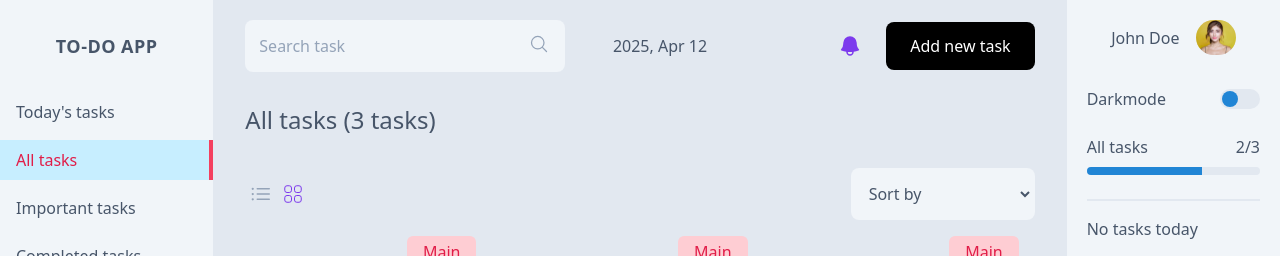
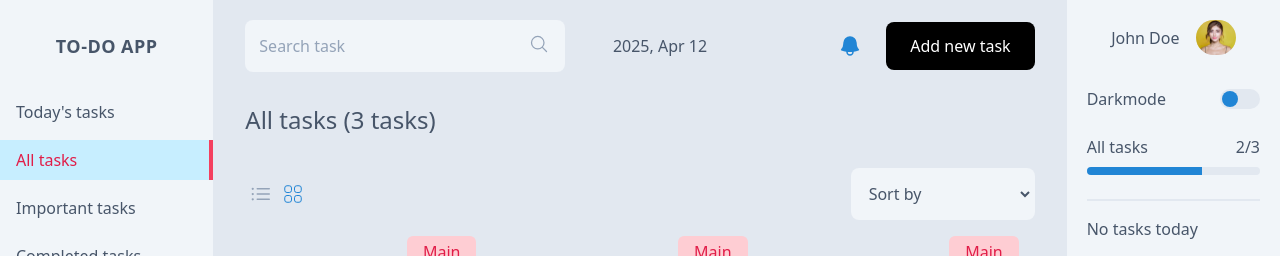
Before and after one commit to Shayan-Mst/todo-applist, a React (Create React App) app: page / in a window 1280 px wide. Shown: the top 256 px of the page. Built offline with nearby package versions, Linux system fonts and the light colour scheme.

Commit message:
tasksection done

```diff
--- a/src/components/TasksSection/ButtonsSort.tsx
+++ b/src/components/TasksSection/ButtonsSort.tsx
@@ -19,10 +19,10 @@ const ButtonsSort: React.FC<{
   return (
     <div className="flex children-styles">
       <button onClick={() => setIsListInView1(true)} title="view in list">
-        <IconView1 className={isListInView1 ? "text-violet-600" : ""} />
+        <IconView1 className={isListInView1 ? "text-sky" : ""} />
       </button>
       <button onClick={() => setIsListInView1(false)} title="view in grid">
-        <IconView2 className={!isListInView1 ? "text-violet-600" : ""} />
+        <IconView2 className={!isListInView1 ? "text-sky" : ""} />
       </button>
       <select
         className="ml-auto inputStyles"
--- a/src/components/TasksSection/Notification.tsx
+++ b/src/components/TasksSection/Notification.tsx
@@ -34,7 +34,7 @@ const Notification: React.FC = () => {
         className={`relative ${tasksToShow.length ? classHasNotification : ""}`}
         title="see notifications"
       >
-        <IconBell className="fill-violet-600 w-5 h-5 md:w-6 md:h-6 dark:fill-violet-800" />
+        <IconBell className="fill-sky w-5 h-5 md:w-6 md:h-6" />
       </button>
       {notificationIsVisible && (
         <div className="absolute bg-slate-100 dark:bg-slate-800 top-full rounded-md right-0 p-3 w-52 border border-slate-300 dark:border-slate-700">
@@ -48,7 +48,7 @@ const Notification: React.FC = () => {
                   <li key={task.id} className="py-1">
                     <Link
                       to={`/task/${task.id}`}
-                      className="hover:text-slate-200 transition"
+                      className="hover:text-sky transition"
                     >
                       {task.title}
                     </Link>
--- a/src/components/TasksSection/SearchField.tsx
+++ b/src/components/TasksSection/SearchField.tsx
@@ -12,7 +12,7 @@ const ItemSearch: React.FC<{ task: Task }> = ({ task }) => {
     <li key={task.id} className="py-2">
       <Link
         to={`/task/${task.id}`}
-        className="flex justify-between transition hover:text-rose-500 dark:hover:text-slate-200"
+        className="flex justify-between transition hover:text-sky dark:hover:text-sky"
       >
         <span>{task.title}</span>
         <span>{dateFormated}</span>
@@ -80,7 +80,7 @@ const SearchField: React.FC = () => {
                 </ul>
                 <button
                   onClick={navigateToSearchResults}
-                  className="bg-rose-100 w-full p-2 rounded-md text-rose-600 dark:bg-slate-700/[.3] dark:text-slate-200"
+                  className="bg-sky w-full p-2 rounded-md text-white dark:bg-slate-700/[.3] dark:text-slate-200"
                 >
                   All results for "{searchInputValue}"
                 </button>
```
